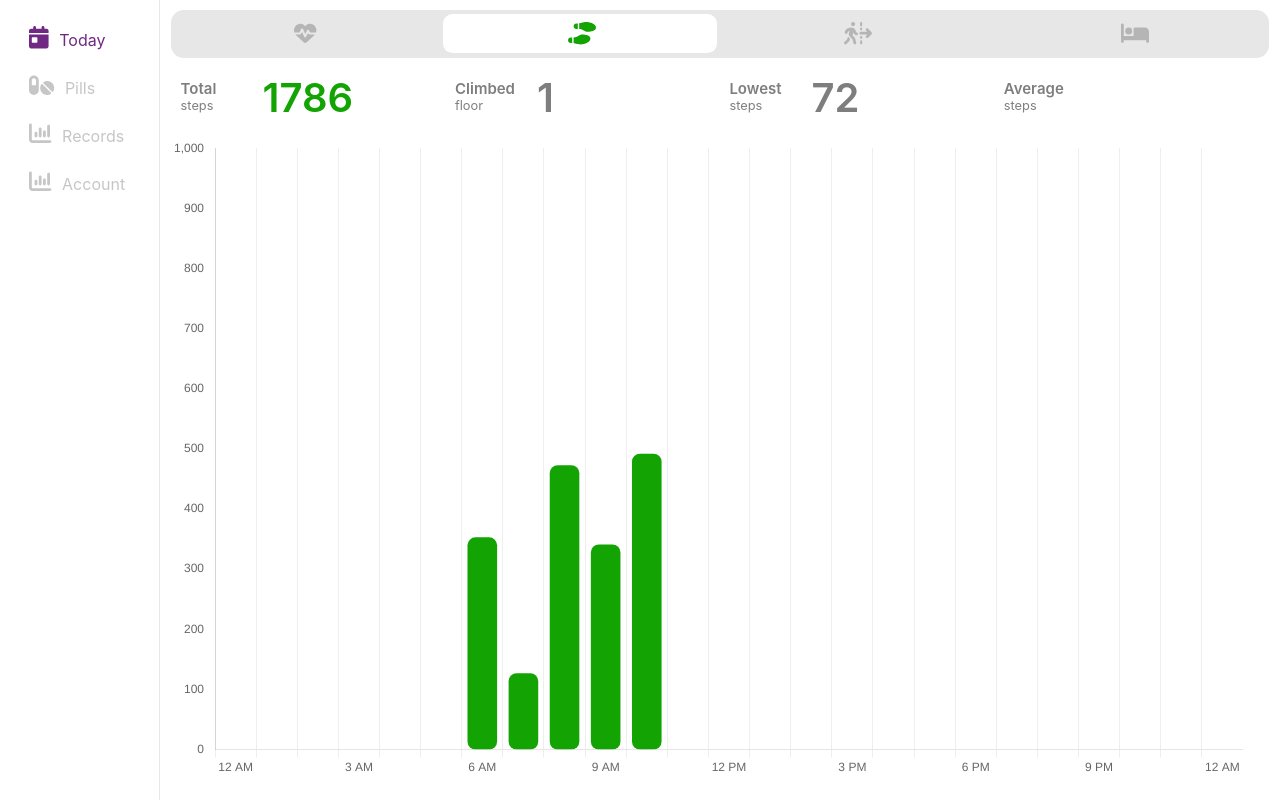
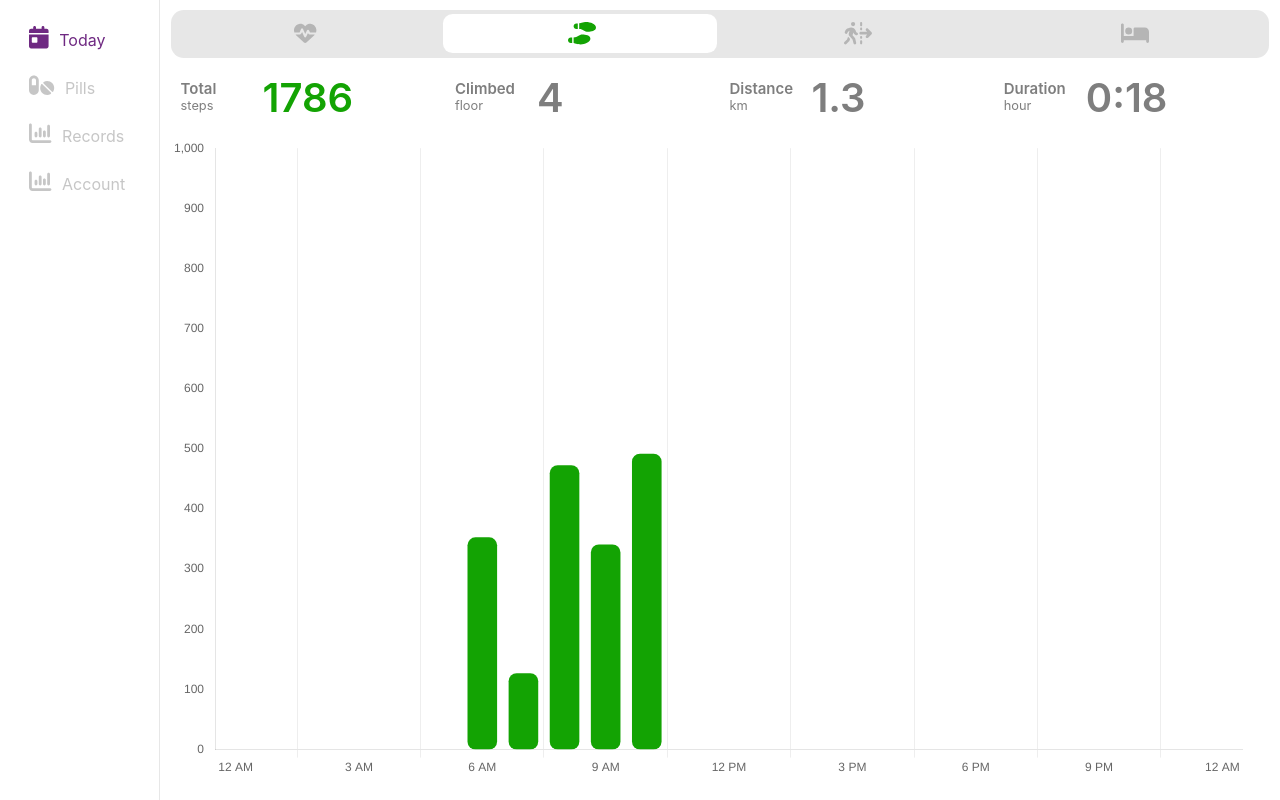
Before and after one commit to soon-y/caregem, a Vue app: page / in a window 1280 px wide. Both pictures are taken after a click on the item 581 px from the left and 33 px from the top of the page. Built offline with nearby package versions, Linux system fonts and the light colour scheme.

Commit message:
update type and tooltip

```diff
--- a/src/chart/heartToday.ts
+++ b/src/chart/heartToday.ts
@@ -1,4 +1,4 @@
-const array: number[] = [];
+const array: Array<number> = [];
 const currentHour: number = new Date().getHours();
 const labelArray: string[] = [
   '12 AM',
@@ -36,6 +36,10 @@ export function getRandomNumber(min: number, max: number): number {
   return Math.floor(Math.random() * (max - min + 1) + min);
 }
 
+export const minValue: number = Math.min(...array)
+export const maxValue: number = Math.max(...array)
+export const avgValue: number = Math.round(array.reduce((a:number, b:number) => a+b, 0 ) / array.length)
+
 export const datasets = () => ({
   labels: labelArray,
   datasets: [
@@ -44,7 +48,7 @@ export const datasets = () => ({
       backgroundColor: 'rgb(243, 5, 148)',
       borderColor: 'rgb(243, 5, 148)',
       lineTension: 0.4,
-      data: array
+      data: array,
     }
   ]
 })
@@ -52,14 +56,13 @@ export const datasets = () => ({
 export const options = {
   responsive: true,
   maintainAspectRatio: false,
-  animation: false,
+  animation: false as const,
   plugins: {
     legend: {
       display: false,
     },
     tooltip: {
       enabled: false,
-      position: 'nearest',
       external: function(context: { chart: any, tooltip: any }){
         const {chart, tooltip} = context
         const tooltipEl = getOrCreateTooltip(chart)
@@ -157,12 +160,7 @@ export const options = {
     x: {
       ticks: {
         maxRotation: 0,
-        callback: function(index: number){
-          if (index % 3 != 0){
-            return ''
-          }
-          return labelArray[index]
-        }
+        maxTicksLimit: 10,
       },
       grid: {
         display: true,
--- a/src/chart/sleepToday.ts
+++ b/src/chart/sleepToday.ts
@@ -1,18 +1,192 @@
-const array: number[] = [];
+export const array: number[] = [];
 const labelArray: string[] = [];
 const sleep: number = 22;
 const awake: number = 6;
-
-
+const awakeColor: string = 'rgb(255, 200, 0)'
+const remColor: string = '#bc7cff'
+const coreColor: string = '#7d00ff'
+const deepColor: string = '#4a0493'
+let numAwake: number = 0
+let numREM: number = 0
+let numCore: number = 0
+let numDeep: number = 0
 const yLabels = ["Deep", "Core", "REM", "Awake", ""]
 
-for (let i: number = sleep; i <= awake+23; i++) {
-  for (let j: number = 1; j <= 60; j++) {
-    array.push(getRandomNumber(0, 3))
-  }
+for (let i: number = 1; i <= 10; i++) {
+  let num: number = 2
+  numREM++
+  array.push(num)
 }
 
-for (let i: number = sleep; i <= awake+23; i++) {
+for (let i: number = 11; i <= 100; i++) {
+  let num: number = 1
+  numCore++
+  array.push(num)
+}
+
+for (let i: number = 101; i <= 110; i++) {
+  let num: number = 2
+  numREM++
+  array.push(num)
+}
+
+for (let i: number = 111; i <= 150; i++) {
+  let num: number = 1
+  numCore++
+  array.push(num)
+}
+
+for (let i: number = 151; i <= 155; i++) {
+  let num: number = 0
+  numDeep++
+  array.push(num)
+}
+
+for (let i: number = 156; i <= 165; i++) {
+  let num: number = 1
+  numCore++
+  array.push(num)
+}
+
+for (let i: number = 166; i <= 170; i++) {
+  let num: number = 0
+  numDeep++
+  array.push(num)
+}
+
+for (let i: number = 171; i <= 240; i++) {
+  let num: number = 1
+  numCore++
+  array.push(num)
+}
+
+for (let i: number = 241; i <= 250; i++) {
+  let num: number = 2
+  numREM++
+  array.push(num)
+}
+
+for (let i: number = 251; i <= 255; i++) {
+  let num: number = 3
+  numAwake++
+  array.push(num)
+}
+
+for (let i: number = 256; i <= 260; i++) {
+  let num: number = 2
+  numREM++
+  array.push(num)
+}
+
+for (let i: number = 261; i <= 278; i++) {
+  let num: number = 1
+  numCore++
+  array.push(num)
+}
+
+for (let i: number = 279; i <= 290; i++) {
+  let num: number = 2
+  numREM++
+  array.push(num)
+}
+
+for (let i: number = 291; i <= 300; i++) {
+  let num: number = 1
+  numCore++
+  array.push(num)
+}
+
+for (let i: number = 301; i <= 306; i++) {
+  let num: number = 0
+  numDeep++
+  array.push(num)
+}
+
+for (let i: number = 307; i <= 310; i++) {
+  let num: number = 1
+  numCore++
+  array.push(num)
+}
+
+for (let i: number = 311; i <= 320; i++) {
+  let num: number = 2
+  numREM++
+  array.push(num)
+}
+
+for (let i: number = 321; i <= 325; i++) {
+  let num: number = 3
+  numAwake++
+  array.push(num)
+}
+
+for (let i: number = 326; i <= 340; i++) {
+  let num: number = 2
+  numREM++
+  array.push(num)
+}
+
+for (let i: number = 341; i <= 355; i++) {
+  let num: number = 1
+  numCore++
+  array.push(num)
+}
+
+for (let i: number = 356; i <= 360; i++) {
+  let num: number = 2
+  numREM++
+  array.push(num)
+}
+
+for (let i: number = 361; i <= 370; i++) {
+  let num: number = 1
+  numCore++
+  array.push(num)
+}
+
+for (let i: number = 371; i <= 378; i++) {
+  let num: number = 2
+numREM++
+  array.push(num)
+}
+
+for (let i: number = 379; i <= 385; i++) {
+  let num: number = 1
+  numCore++
+  array.push(num)
+}
+
+for (let i: number = 386; i <= 390; i++) {
+  let num: number = 0
+  numDeep++
+  array.push(num)
+}
+
+for (let i: number = 391; i <= 400; i++) {
+  let num: number = 1
+numCore++
+  array.push(num)
+}
+
+for (let i: number = 401; i <= 430; i++) {
+  let num: number = 2
+  numREM++
+  array.push(num)
+}
+
+for (let i: number = 431; i <= 450; i++) {
+  let num: number = 1
+  numCore++
+  array.push(num)
+}
+
+for (let i: number = 451; i <= 470; i++) {
+  let num: number = 2
+  numREM++
+  array.push(num)
+}
+
+for (let i: number = sleep; i <= awake+22; i++) {
   for (let j: number = 0; j < 60; j++) {
 
     let hour: number = i > 24 ? i-24 : i-12
@@ -27,7 +201,15 @@ for (let i: number = sleep; i <= awake+23; i++) {
   }
 }
 
-labelArray.push(awake.toString())
+export const totalHour: number = Math.floor(array.length/60)
+export const totalMins: number = Math.floor(((array.length/60) - totalHour)*60)
+export const awakeMins: number = numAwake
+export const remHour: number = Math.floor(numREM/60)
+export const remMins: number = numREM - remHour*60
+export const coreHour: number = Math.floor(numCore/60)
+export const coreMins: number = numCore - coreHour*60
+export const deepHour: number = Math.floor(numDeep/60)
+export const deepMins: number = numDeep - deepHour*60
 
 export function getRandomNumber(min: number, max: number): number {
   return Math.floor(Math.random() * (max - min + 1) + min);
@@ -40,19 +222,19 @@ export const datasets = () => ({
       label: '',
       backgroundColor: 'rgb(243, 5, 148)',
       data: array,
-      pointStyle: false,
+      pointStyle: false as const,
       borderColor: function(context: { chart: any }){
         const chart = context.chart
         const {ctx, chartArea} = chart
         const gradient = ctx.createLinearGradient(0, chartArea.bottom, 0, chartArea.top)
-        gradient.addColorStop(.66, 'rgb(255, 200, 0)')
-        gradient.addColorStop(.5, '#bc7cff')
-        gradient.addColorStop(.25, '#7d00ff')
-        gradient.addColorStop(0, '#4a0493')
+        gradient.addColorStop(.75, awakeColor)
+        gradient.addColorStop(.5, remColor)
+        gradient.addColorStop(.25, coreColor)
+        gradient.addColorStop(0, deepColor)
         return gradient;
       },
-      stepped: 'right',
-      clip:5,
+      stepped: true,
+      clip: 5,
     }
   ]
 })
@@ -60,14 +242,13 @@ export const datasets = () => ({
 export const options = {
   responsive: true,
   maintainAspectRatio: false,
-  animation: false,
+  animation: false as const,
   plugins: {
     legend: {
       display: false,
     },
     tooltip: {
       enabled: false,
-      position: 'nearest',
       external: function(context: { chart: any, tooltip: any }){
         const {chart, tooltip} = context
         const tooltipEl = getOrCreateTooltip(chart)
@@ -116,24 +297,43 @@ export const options = {
             td.style.color = '#4b4b4b'
             td.style.fontWeight = '600'
 
+            const span = document.createElement('span');
+            span.style.borderWidth = '2px';
+            span.style.marginTop = '5px';
+            span.style.height = '14px';
+            span.style.width = '14px';
+            span.style.borderRadius = '50%';
+            span.style.display = 'inline-block';
+
             let newBody: string = ""
             switch (body[0]) {
               case "3":
                 newBody = "Awake"
+                span.style.background = awakeColor
+                span.style.borderColor = awakeColor
                 break;
               case "2":
                 newBody = "REM"
+                span.style.background = remColor
+                span.style.borderColor = remColor
                 break;
               case "1":
                 newBody = "Core"
+                span.style.background = coreColor
+                span.style.borderColor = coreColor
                 break;
               case "0":
                 newBody = "Deep"
+                span.style.background = deepColor
+                span.style.borderColor = deepColor
                 break;
             }
 
             const text = document.createTextNode(newBody)
             td.appendChild(text)
+            var br = document.createElement('br')
+            td.appendChild(br)
+            td.appendChild(span)
             tr.appendChild(td)
             tableBody.appendChild(tr)
           })
@@ -164,12 +364,7 @@ export const options = {
     x: {
       ticks: {
         maxRotation: 0,
-        callback: function(index: number){
-          if (index % 3 != 0){
-            return ''
-          }
-          return labelArray[index]
-        }
+        maxTicksLimit: 10,
       },
       grid: {
         display: true,
@@ -182,7 +377,7 @@ export const options = {
       max: 4,
       ticks: {
         stepSize: 1,
-        callback: function(index: number) {
+        callback: function(index: number): string {
           return yLabels[index];
         },
       },
--- a/src/chart/speedToday.ts
+++ b/src/chart/speedToday.ts
@@ -38,7 +38,7 @@ for (let i: number = 0; i < awake; i++) {
 
 for (let i: number = awake; i <= currentHour; i++) {
   if(i <= sleep){
-    let random: number[] = [getRandomNumber(0, 5),getRandomNumber(0, 5)]
+    let random: number[] = [getRandomNumber(2, 5),getRandomNumber(2, 5)]
     let data: number[] = [Math.min(...random), Math.max(...random)]
     array2.push(data)
   }else {
@@ -46,6 +46,13 @@ for (let i: number = awake; i <= currentHour; i++) {
     array2.push(data)
   }
 }
+
+const tupleArray: (number | [number, number] | null)[] = array2.map(subArray => {
+  if (subArray.length === 2) {
+      return [subArray[0], subArray[1]]; // Convert sub-array to tuple
+  }
+  return null; // Or handle cases where sub-array length is not 2
+});
 
 export const array = () => {
   let arrayNum: number[] = [];
@@ -61,6 +68,8 @@ function getRandomNumber(min: number, max: number): number {
   return parseFloat(((Math.random() * (max - min + 1)) + min).toFixed(1))
 }
 
+
+
 export const datasets = () => ({
   labels: labelArray,
   datasets: [
@@ -68,7 +77,7 @@ export const datasets = () => ({
       label: '',
       backgroundColor: 'rgb(20, 165, 255)',
       borderRadius: 8,
-      data: array2,
+      data: tupleArray,
       borderSkipped: false,
     }
   ]
@@ -77,14 +86,14 @@ export const datasets = () => ({
 export const options = {
   responsive: true,
   maintainAspectRatio: false,
-  animation: false,
+  animation: false as const,
   plugins: {
     legend: {
       display: false,
     },
     tooltip: {
       enabled: false,
-      position: 'nearest',
+      position: "nearst" as const,
       external: function(context: { chart: any, tooltip: any }){
         const {chart, tooltip} = context
         const tooltipEl = getOrCreateTooltip(chart)
@@ -185,12 +194,7 @@ export const options = {
     x: {
       ticks: {
         maxRotation: 0,
-        callback: function(index: number){
-          if (index % 3 != 0){
-            return ''
-          }
-          return labelArray[index]
-        }
+        maxTicksLimit: 10,
       },
       grid: {
         display: true,
--- a/src/chart/stepsToday.ts
+++ b/src/chart/stepsToday.ts
@@ -42,9 +42,16 @@ for (let i: number = awake; i <= currentHour; i++) {
   }
 }
 
-function getRandomNumber(min: number, max: number): number {
+export function getRandomNumber(min: number, max: number): number {
   return Math.floor(Math.random() * (max - min + 1) + min);
 }
+
+export const totalValue: number = array.reduce((a:number, b:number) => a+b, 0 )
+const durationValue: number = parseFloat((totalValue / 6000).toFixed(1))
+export const durationHour: number = Math.floor(durationValue)
+const mins: number = Math.floor((durationValue - durationHour) * 60)
+export const durationMins: string = mins < 10? "0" + mins.toString() : mins.toString()
+export const distanceValue: number = parseFloat(((totalValue*7.5)/10000).toFixed(1))
 
 export const datasets = () => ({
   labels: labelArray,
@@ -62,14 +69,14 @@ export const datasets = () => ({
 export const options = {
   responsive: true,
   maintainAspectRatio: false,
-  animation: false,
+  animation: false as const,
   plugins: {
     legend: {
       display: false,
     },
     tooltip: {
       enabled: false,
-      position: 'nearest',
+      position: "nearst" as const,
       external: function(context: { chart: any, tooltip: any }){
         const {chart, tooltip} = context
         const tooltipEl = getOrCreateTooltip(chart)
@@ -167,12 +174,7 @@ export const options = {
     x: {
       ticks: {
         maxRotation: 0,
-        callback: function(index: number){
-          if (index % 3 != 0){
-            return ''
-          }
-          return labelArray[index]
-        }
+        maxTicksLimit: 10,
       },
       grid: {
         display: true,
--- a/src/views/TodayView.vue
+++ b/src/views/TodayView.vue
@@ -12,7 +12,7 @@ import {
   LinearScale,
 } from 'chart.js'
 
-import { ChartData } from 'chart.js'
+import type { ChartData } from 'chart.js'
 
 import { Bar } from 'vue-chartjs'
 import { Line } from 'vue-chartjs'
@@ -67,17 +67,17 @@ onMounted(() => {
           <table class="infoComp"><tbody><tr><th>
             <p class="head">Highest <br> <span class="unit">bpm</span></p></th>
           <td>
-            <p class="value">{{ Math.max(...dataHeart.datasets[0].data) }}</p>
+            <p class="value">{{ heartToday.maxValue }}</p>
           </td></tr></tbody></table>
           <table class="infoComp"><tbody><tr><th>
             <p class="head">Lowest <br> <span class="unit">bpm</span></p></th>
           <td>
-            <p class="value">{{ Math.min(...dataHeart.datasets[0].data) }}</p>
+            <p class="value">{{ heartToday.minValue }}</p>
           </td></tr></tbody></table>
           <table class="infoComp"><tbody><tr><th>
             <p class="head">Average <br> <span class="unit">bpm</span></p></th>
           <td>
-            <p class="value">{{ Math.round(dataHeart.datasets[0].data.reduce((a:number, b:number) => a+b, 0 ) / dataHeart.datasets[0].data.length) }}</p>
+            <p class="value">{{ heartToday.avgValue }}</p>
           </td></tr></tbody></table>
         </div>
         <div class="graph">
@@ -89,23 +89,23 @@ onMounted(() => {
           <table class="infoComp"><tbody><tr><th>
             <p class="head">Total <br> <span class="unit">steps</span></p></th>
           <td>
-            <p class="value shoe-prints">{{ Math.round(dataSteps.datasets[0].data.reduce((a:number, b:number) => a+b, 0 )) }}</p>
+            <p class="value shoe-prints">{{ stepsToday.totalValue }}</p>
           </td></tr></tbody></table>
           <table class="infoComp"><tbody><tr><th>
             <p class="head">Climbed <br> <span class="unit">floor</span></p></th>
           <td>
-            <p class="value">{{ 1 }}</p>
+            <p class="value">{{ stepsToday.getRandomNumber(0,10) }}</p>
 
           </td></tr></tbody></table>
           <table class="infoComp"><tbody><tr><th>
-            <p class="head">Lowest <br> <span class="unit">steps</span></p></th>
+            <p class="head">Distance <br> <span class="unit">km</span></p></th>
           <td>
-            <p class="value">{{ Math.min(...dataHeart.datasets[0].data) }}</p>
+            <p class="value">{{ stepsToday.distanceValue }}</p>
           </td></tr></tbody></table>
           <table class="infoComp"><tbody><tr><th>
-            <p class="head">Average <br> <span class="unit">steps</span></p></th>
+            <p class="head">Duration <br> <span class="unit">hour</span></p></th>
           <td>
-            <p class="value">{{  }}</p>
+            <p class="value">{{ stepsToday.durationHour +":"+ stepsToday.durationMins }}</p>
           </td></tr></tbody></table>
         </div>
         <div class="graph">
@@ -142,24 +142,24 @@ onMounted(() => {
       <Tab title="bed">
         <div class="infoContainer" v-if="dataMounted">
           <table class="infoComp"><tbody><tr><th>
-            <p class="head">Total <br> <span class="unit">minutes</span></p></th>
+            <p class="head">Total <br> <span class="unit">hour</span></p></th>
           <td>
-            <p class="value bed">{{ (arraySpeed[arraySpeed.length-1]).toFixed(1) }}</p>
+            <p class="value bed">{{ sleepToday.totalHour +":"+ sleepToday.totalMins }}</p>
           </td></tr></tbody></table>
           <table class="infoComp"><tbody><tr><th>
-            <p class="head">REM <br> <span class="unit">minutes</span></p></th>
+            <p class="head">REM <br> <span class="unit">hour</span></p></th>
           <td>
-            <p class="value">{{ Math.max(...arraySpeed).toFixed(1) }}</p>
+            <p class="value">{{ sleepToday.remHour +":"+ sleepToday.remMins }}</p>
           </td></tr></tbody></table>
           <table class="infoComp"><tbody><tr><th>
-            <p class="head">Core <br> <span class="unit">minutes</span></p></th>
+            <p class="head">Core <br> <span class="unit">hour</span></p></th>
           <td>
-            <p class="value">{{ Math.min(...arraySpeed).toFixed(1) }}</p>
+            <p class="value">{{ sleepToday.coreHour +":0"+ sleepToday.coreMins }}</p>
           </td></tr></tbody></table>
           <table class="infoComp"><tbody><tr><th>
-            <p class="head">Deep <br> <span class="unit">minutes</span></p></th>
+            <p class="head">Deep <br> <span class="unit">hour</span></p></th>
           <td>
-            <p class="value">{{ (arraySpeed.reduce((a,b) => a+b, 0 ) / arraySpeed.length).toFixed(1) }}</p>
+            <p class="value">{{ "0:" + sleepToday.deepMins }}</p>
           </td></tr></tbody></table>
         </div>
         <div class="graph">
```
